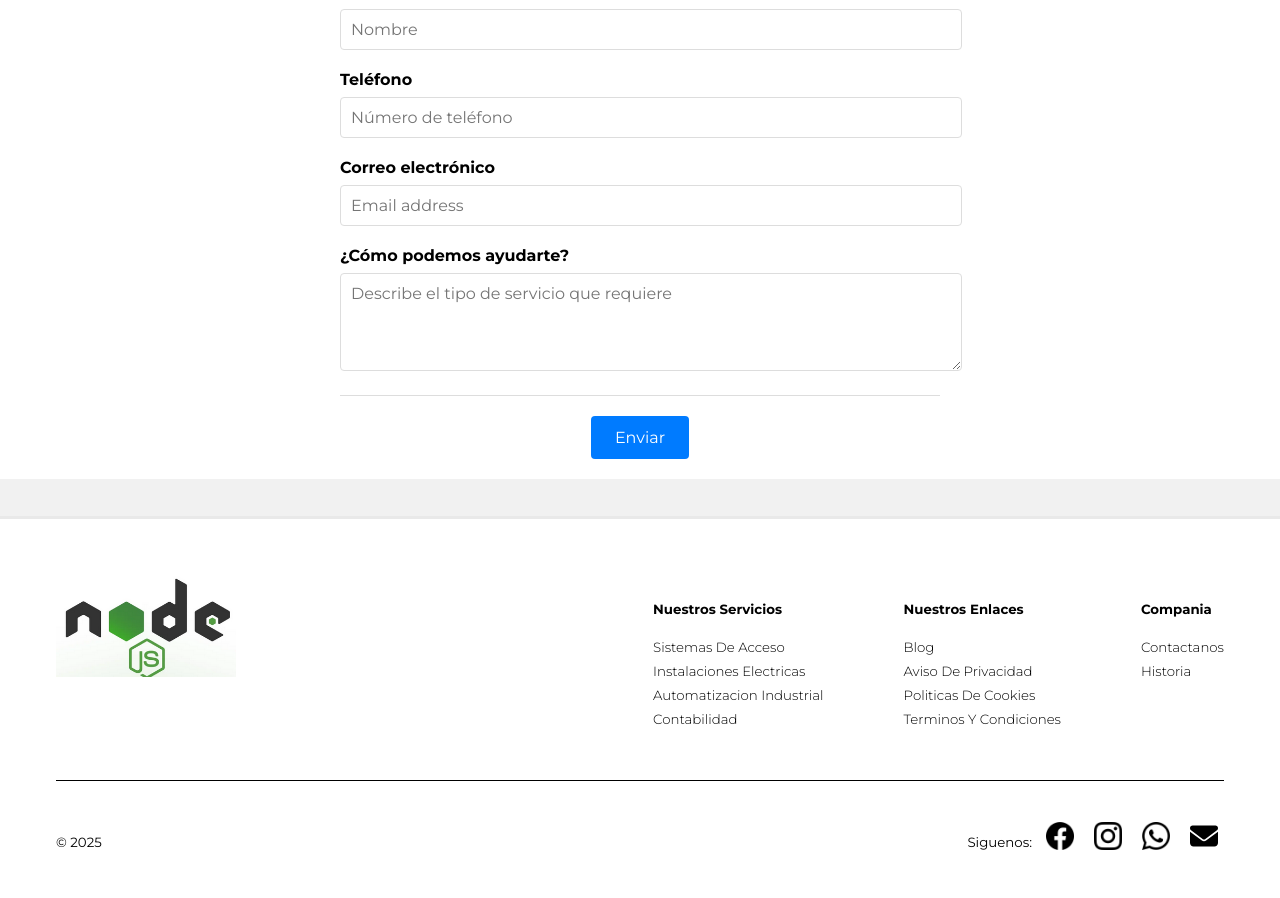
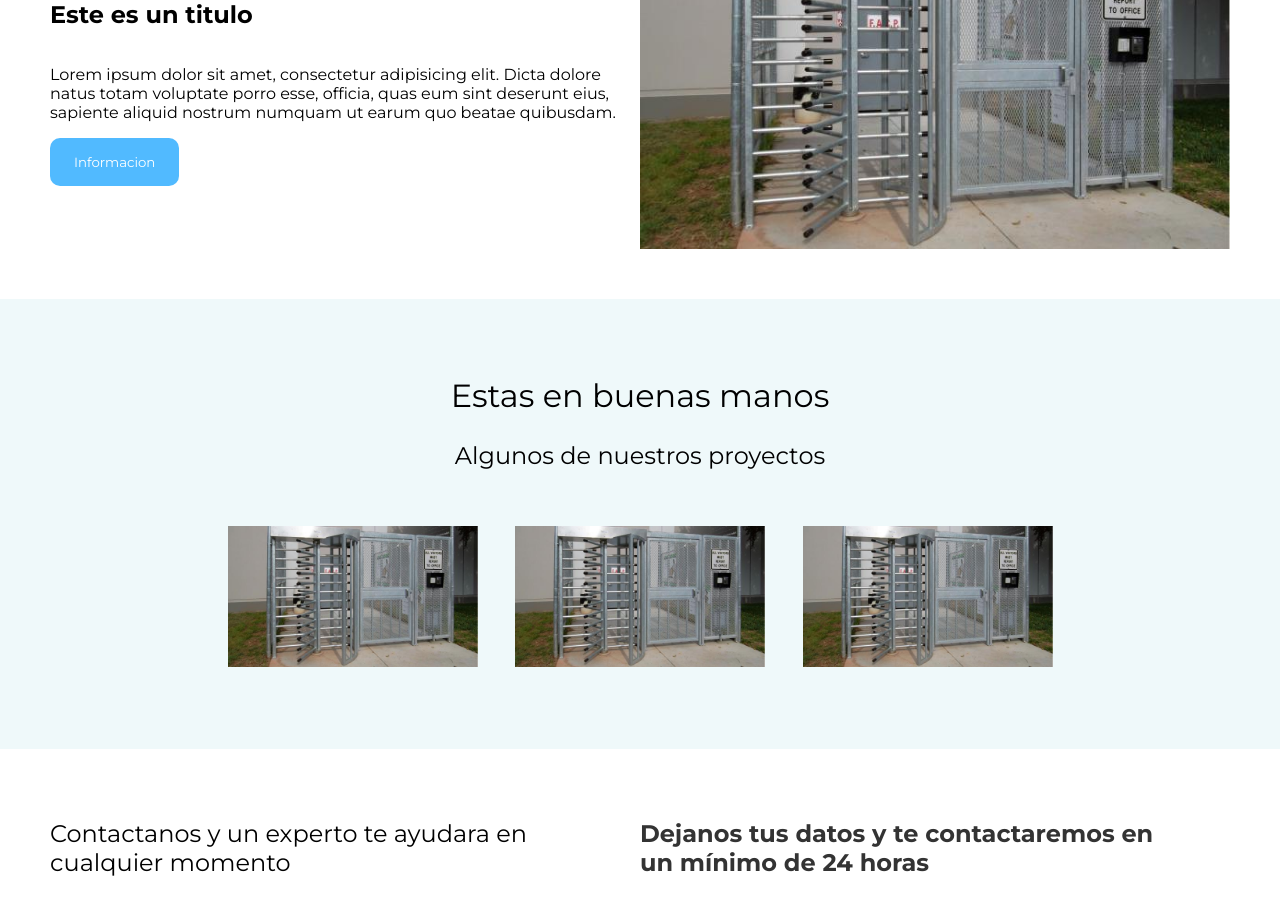
Before and after one commit to MenaSJ/servis, a React (Vite) app: page / in a window 1280 px wide. Shown: the part 1840-2738 px from the top of the page. Built offline with nearby package versions, Linux system fonts and the light colour scheme.

Commit message:
Se termine el layout de la pagina home

```diff
--- a/src/components/forms/cuestionario/Cuestionario.css
+++ b/src/components/forms/cuestionario/Cuestionario.css
@@ -1,8 +1,6 @@
-
 .form {
-  max-width: 600px;
-  margin: 0 auto;
-  padding: 20px;
+  max-width: 100%;
+  padding: 0 50px;
   font-family: Arial, sans-serif;
 }
 
@@ -23,7 +21,8 @@
   font-weight: bold;
 }
 
-.form-input, .form-textarea {
+.form-input,
+.form-textarea {
   width: 100%;
   padding: 10px;
   border: 1px solid #ddd;
@@ -55,3 +54,10 @@
 .submit-button:hover {
   background-color: #0056b3;
 }
+.form-top {
+  display: flex;
+  gap: 50px;
+}
+.form-half {
+  width: 50%;
+}
--- a/src/components/forms/cuestionario/Cuestionario.jsx
+++ b/src/components/forms/cuestionario/Cuestionario.jsx
@@ -2,12 +2,14 @@ import "./Cuestionario.css";
 
 export default function Cuestionario() {
   return (
-    <div className="form" style={{ textAlign: "center" }}>
+    <div className="form section-half">
       <form action="">
         <h1>Dejanos tus datos y te contactaremos en un mínimo de 24 horas</h1>
-
-        <div className="form-group">
-          <label htmlFor="nombre"><strong>Nombre</strong></label>
+        <div className="form-top">
+          <div className="form-group form-half">
+            <label htmlFor="nombre">
+              <strong>Nombre</strong>
+            </label>
             <input
               type="text"
               id="nombre"
@@ -16,9 +18,10 @@ export default function Cuestionario() {
               className="form-input"
             />
           </div>
-
-        <div className="form-group">
-          <label htmlFor="telefono"><strong>Teléfono</strong></label>
+          <div className="form-group form-half">
+            <label htmlFor="telefono">
+              <strong>Teléfono</strong>
+            </label>
             <input
               type="tel"
               id="telefono"
@@ -27,9 +30,11 @@ export default function Cuestionario() {
               className="form-input"
             />
           </div>
-
+        </div>
         <div className="form-group">
-          <label htmlFor="email"><strong>Correo electrónico</strong></label>
+          <label htmlFor="email">
+            <strong>Correo electrónico</strong>
+          </label>
           <input
             type="email"
             id="email"
@@ -38,9 +43,10 @@ export default function Cuestionario() {
             className="form-input"
           />
         </div>
-
         <div className="form-group">
-          <label htmlFor="mensaje"><strong>¿Cómo podemos ayudarte?</strong></label>
+          <label htmlFor="mensaje">
+            <strong>¿Cómo podemos ayudarte?</strong>
+          </label>
           <textarea
             id="mensaje"
             name="mensaje"
@@ -49,10 +55,14 @@ export default function Cuestionario() {
             rows="4"
           ></textarea>
         </div>
-
         <div className="separator"></div>
-
-        <button type="submit" className="submit-button">Enviar</button>
+        <button
+          onClick={(e) => e.preventDefault()}
+          type="submit"
+          className="submit-button"
+        >
+          Enviar
+        </button>
       </form>
     </div>
   );
--- a/src/components/layout/header/Header.css
+++ b/src/components/layout/header/Header.css
@@ -29,8 +29,6 @@ header img {
   flex-direction: row;
   align-items: center;
 }
-.nav-li {
-}
 .nav-link {
   width: 100%;
   text-align: center;
--- /dev/null
+++ b/src/data/AccordionData.js
@@ -0,0 +1,34 @@
+const AccordionData = [
+  {
+    id: 1,
+    title: "Titulo1",
+    description:
+      "Lorem ipsum dolor, sit amet consectetur adipisicing elit. Beatae in tempora magni unde accusantium cum corporis. Maiores molestiae quis molestias voluptatem ipsum quo ratione ipsa, necessitatibus id enim exercitationem neque!",
+  },
+  {
+    id: 2,
+    title: "Titulo2",
+    description:
+      "Lorem ipsum dolor, sit amet consectetur adipisicing elit. Beatae in tempora magni unde accusantium cum corporis. Maiores molestiae quis molestias voluptatem ipsum quo ratione ipsa, necessitatibus id enim exercitationem neque!",
+  },
+  {
+    id: 3,
+    title: "Titulo3",
+    description:
+      "Lorem ipsum dolor, sit amet consectetur adipisicing elit. Beatae in tempora magni unde accusantium cum corporis. Maiores molestiae quis molestias voluptatem ipsum quo ratione ipsa, necessitatibus id enim exercitationem neque!",
+  },
+  {
+    id: 4,
+    title: "Titulo4",
+    description:
+      "Lorem ipsum dolor, sit amet consectetur adipisicing elit. Beatae in tempora magni unde accusantium cum corporis. Maiores molestiae quis molestias voluptatem ipsum quo ratione ipsa, necessitatibus id enim exercitationem neque!",
+  },
+  {
+    id: 5,
+    title: "Titulo5",
+    description:
+      "Lorem ipsum dolor, sit amet consectetur adipisicing elit. Beatae in tempora magni unde accusantium cum corporis. Maiores molestiae quis molestias voluptatem ipsum quo ratione ipsa, necessitatibus id enim exercitationem neque!",
+  },
+];
+
+export default AccordionData;
--- a/src/index.css
+++ b/src/index.css
@@ -4,11 +4,15 @@
   --text-white: #fff;
   --bg-blue: #51baff;
   --bg-white: #fff;
+  --bg-blue-light: rgb(239, 249, 250);
   --bg-gray: rgb(241, 241, 241);
+  --bg-white-1: rgb(168, 168, 168);
   --text-sm: 1rem;
   --text-md: 1.3;
-  --text-title-1: 2.4rem;
-  --text-title-2: 2rem;
+  --title-1: 2.4rem;
+  --title-2: 2rem;
+  --title-3: 1.5rem;
+  --title-4: 1rem;
   --max-width: 1288px;
   --bold-sm: 200;
   --bold-md: 400;
--- a/src/pages/home/Home.css
+++ b/src/pages/home/Home.css
@@ -2,6 +2,7 @@ main {
   max-width: var(--max-width);
   margin: 8rem auto 2.5rem;
   background-color: var(--bg-white);
+  box-shadow: rgba(99, 99, 99, 0.2) 0px 2px 8px 0px;
 }
 .home-section1 {
   box-sizing: border-box;
@@ -18,7 +19,7 @@ main {
       rgba(0, 0, 0, 0.7),
       rgba(0, 0, 0, 0.7)
     ),
-    url("img/image-torniquete-1.JPG");
+    url("img/image-torniquete-1.jpg");
   padding: 3rem;
 }
 .section1-half {
@@ -30,8 +31,7 @@ main {
   padding: 50px;
   display: flex;
 }
-
-.section2-half {
+.section-half {
   width: 50%;
   display: flex;
   flex-direction: column;
@@ -63,6 +63,7 @@ main {
 }
 .accordion-container {
   padding: 50px;
+  background-color: var(--bg-blue-light);
 }
 .accordion-top {
   height: 150px;
@@ -102,8 +103,65 @@ main {
   border-radius: 15px;
   cursor: pointer;
   transition: var(--transition-2);
+  background-color: var(--bg-blue);
+  color: var(--text-white);
+  font-weight: var(--bold-lg);
+}
+.accordion-title {
+  font-size: var(--title-2);
+  font-weight: var(--bold-md);
 }
 .accordion-top button:hover {
   transform: var(--translate-1);
   box-shadow: rgba(0, 0, 0, 0.24) 0px 3px 8px;
 }
+.title3 {
+  font-size: var(--title-3);
+}
+.title2 {
+  font-size: var(--title-2);
+}
+.section {
+  display: flex;
+  padding: 50px;
+  align-items: center;
+  justify-content: center;
+}
+.section-title {
+  text-align: center;
+}
+.section-column {
+  flex-direction: column;
+}
+.bold-md {
+  font-weight: var(--bold-md);
+}
+.section-img {
+  display: flex;
+  gap: 5%;
+  column-gap: 5%;
+  justify-content: center;
+  align-content: space-around;
+  margin-top: 2rem;
+  margin-bottom: 2rem;
+}
+.section-img-3 {
+  width: 250px;
+}
+.section-blue {
+  background-color: var(--bg-blue-light);
+}
+.section-row-img img {
+  width: 40px;
+  height: 40px;
+}
+.section-row {
+  display: flex;
+  flex-direction: row;
+  align-items: center;
+  justify-content: start;
+  gap: 3rem;
+}
+.section-top {
+  align-items: start;
+}
--- a/src/pages/home/Home.jsx
+++ b/src/pages/home/Home.jsx
@@ -2,62 +2,20 @@ import "./Home.css";
 import filesolid from "/icons-svg/file-solid.svg";
 import headphones from "/icons-svg/headphones-solid.svg";
 import comment from "/icons-svg/comment-solid.svg";
+import location from "/icons-svg/location-dot-solid.svg";
+import phone from "/icons-svg/phone-solid.svg";
+import envelope from "/icons-svg/envelope-solid.svg";
 import mexico from "/icons/mexico.png";
 import Button from "../../components/common/button/Button";
 import Cuestionario from "../../components/forms/cuestionario/Cuestionario";
 import { useState } from "react";
-
-const AccordionData = [
-  {
-    id: 1,
-    title: "Titulo1",
-    description:
-      "Lorem ipsum dolor, sit amet consectetur adipisicing elit. Beatae in tempora magni unde accusantium cum corporis. Maiores molestiae quis molestias voluptatem ipsum quo ratione ipsa, necessitatibus id enim exercitationem neque!",
-  },
-  {
-    id: 2,
-    title: "Titulo2",
-    description:
-      "Lorem ipsum dolor, sit amet consectetur adipisicing elit. Beatae in tempora magni unde accusantium cum corporis. Maiores molestiae quis molestias voluptatem ipsum quo ratione ipsa, necessitatibus id enim exercitationem neque!",
-  },
-  {
-    id: 3,
-    title: "Titulo3",
-    description:
-      "Lorem ipsum dolor, sit amet consectetur adipisicing elit. Beatae in tempora magni unde accusantium cum corporis. Maiores molestiae quis molestias voluptatem ipsum quo ratione ipsa, necessitatibus id enim exercitationem neque!",
-  },
-  {
-    id: 4,
-    title: "Titulo4",
-    description:
-      "Lorem ipsum dolor, sit amet consectetur adipisicing elit. Beatae in tempora magni unde accusantium cum corporis. Maiores molestiae quis molestias voluptatem ipsum quo ratione ipsa, necessitatibus id enim exercitationem neque!",
-  },
-  {
-    id: 5,
-    title: "Titulo5",
-    description:
-      "Lorem ipsum dolor, sit amet consectetur adipisicing elit. Beatae in tempora magni unde accusantium cum corporis. Maiores molestiae quis molestias voluptatem ipsum quo ratione ipsa, necessitatibus id enim exercitationem neque!",
-  },
-];
+import AccordionData from "../../data/AccordionData";
 
 export default function Home() {
+  console.log(AccordionData);
   const [accordion, setAccordion] = useState(AccordionData[0]);
   return (
     <main>
-      <HomeSection1 />
-      <HomeSection2 />
-      <HomeAcordion
-        AccordionData={AccordionData}
-        accordion={accordion}
-        setAccordion={setAccordion}
-      />
-      <Cuestionario />
-    </main>
-  );
-}
-
-function HomeSection1() {
-  return (
       <section className="home-section1">
         <div className="home-container-section1">
           <div className="section1-half">
@@ -72,13 +30,8 @@ function HomeSection1() {
           </div>
         </div>
       </section>
-  );
-}
-
-function HomeSection2() {
-  return (
       <section className="section2">
-      <div className="section2-half section2-icons">
+        <div className="section-half section2-icons">
           <div>
             <img src={headphones} alt="" />
             <p className="grey">Asesoramiento en todo momento por expertos</p>
@@ -100,29 +53,111 @@ function HomeSection2() {
             <img src={filesolid} alt="" />
           </div>
         </div>
-      <div className="section2-half">
+        <div className="section-half">
           <h2>
             SERVIS COEIN, tu aliado con mas de una solucion para tu empresa y
             hogar
           </h2>
           <p>
             {" "}
-          A lo largo de nuestros años de experiencia, hemos encontrado múltiples
-          problemas que presentan las empresas día a día, por lo que un grupo de
-          expertos nos hemos reunido para formar SERVIS COEIN, un equipo
-          multidisciplinario que te ayudará a encontrar la solución que tanto
-          has buscado ya sea si eres un emprendedor o un empresario, queremos
-          apoyarte. Aquí encontrarás desde un servicio Contable para tu compañía
-          hasta ofrecerte un sistema de acceso para llevar un mejor control de
-          tus ingresos. Nuestro principal objetivo es que tus ganancias se vean
-          beneficiadas. Además, ayudamos a nuestros clientes con el servicio de
-          instalaciones eléctricas residenciales ofreciendo un equipo
-          profesional, con experiencia y confiable para que tú no te preocupes
-          de problemas de luz a corto o largo plazo, nosotros nos encargamos de
-          todo para que vivas tranquilo
+            A lo largo de nuestros años de experiencia, hemos encontrado
+            múltiples problemas que presentan las empresas día a día, por lo que
+            un grupo de expertos nos hemos reunido para formar SERVIS COEIN, un
+            equipo multidisciplinario que te ayudará a encontrar la solución que
+            tanto has buscado ya sea si eres un emprendedor o un empresario,
+            queremos apoyarte. Aquí encontrarás desde un servicio Contable para
+            tu compañía hasta ofrecerte un sistema de acceso para llevar un
+            mejor control de tus ingresos. Nuestro principal objetivo es que tus
+            ganancias se vean beneficiadas. Además, ayudamos a nuestros clientes
+            con el servicio de instalaciones eléctricas residenciales ofreciendo
+            un equipo profesional, con experiencia y confiable para que tú no te
+            preocupes de problemas de luz a corto o largo plazo, nosotros nos
+            encargamos de todo para que vivas tranquilo
           </p>
         </div>
       </section>
+      <HomeAcordion
+        AccordionData={AccordionData}
+        accordion={accordion}
+        setAccordion={setAccordion}
+      />
+      <section className="section">
+        <div className="section-half">
+          <h2 className="title3">Este es un titulo</h2>
+          <div>
+            <p>
+              Lorem ipsum dolor sit amet, consectetur adipisicing elit. Dicta
+              dolore natus totam voluptate porro esse, officia, quas eum sint
+              deserunt eius, sapiente aliquid nostrum numquam ut earum quo
+              beatae quibusdam.
+            </p>
+            <Button text={"Informacion"} />
+          </div>
+        </div>
+        <div className="section-half">
+          <img
+            className="section-img-half"
+            src="img/image-torniquete-1.jpg"
+            alt=""
+          />
+        </div>
+      </section>
+      <section className="section section-column section-blue">
+        <div className="section-title">
+          <h2 className="title2 bold-md">Estas en buenas manos</h2>
+          <h3 className="title3 bold-md">Algunos de nuestros proyectos</h3>
+        </div>
+        <section className="section-img">
+          <img
+            className="section-img-3"
+            src="img/image-torniquete-1.jpg"
+            alt=""
+          />
+          <img
+            className="section-img-3"
+            src="img/image-torniquete-1.jpg"
+            alt=""
+          />
+          <img
+            className="section-img-3"
+            src="img/image-torniquete-1.jpg"
+            alt=""
+          />
+        </section>
+      </section>
+      <section className="section section-top">
+        <div className="section-half">
+          <h2 className="title3 bold-md">
+            Contactanos y un experto te ayudara en cualquier momento
+          </h2>
+          <p>
+            ¿Quieres realizar alguna cotización o necesitas ayuda sobre alguno
+            de nuestros servicios? Pónte en contacto con nosotros y con gusto un
+            asesor de SERVI COEIN te ayudará.{" "}
+          </p>
+          <div className="section-info">
+            <div className="section-row section-row-img">
+              <div className="img-center">
+                <img src={location} alt="" />
+              </div>
+              <p>
+                Morelos no.10, San Francisco Tehotihuacan, San Morelos de Puerto
+                Rico, Monterrey, C.P. 340943
+              </p>
+            </div>
+            <div className="section-row section-row-img">
+              <img src={envelope} alt="" />
+              <p>contacto@serviscoein.com</p>
+            </div>
+            <div className="section-row section-row-img">
+              <img src={phone} alt="" />
+              <p>22235341545</p>
+            </div>
+          </div>
+        </div>
+        <Cuestionario />
+      </section>
+    </main>
   );
 }
 
@@ -141,7 +176,7 @@ function HomeAcordion({ AccordionData, accordion, setAccordion }) {
         ))}
       </div>
       <div className="accordion-bottom">
-        <img src="img/image-torniquetes-2.jpg" alt="image" />
+        <img src="img/image-torniquete-2.jpg" alt="image" />
         <div className="accordion-info">
           <h2 className="accordion-title">{accordion.title}</h2>
           <p className="accordion-text">{accordion.description}</p>
```
Also changed, not shown: public/img/image-torniquete-2.jpg (renamed from public/img/image-torniquetes-2.jpg). Lines whose indentation alone changed are shown as unchanged.
